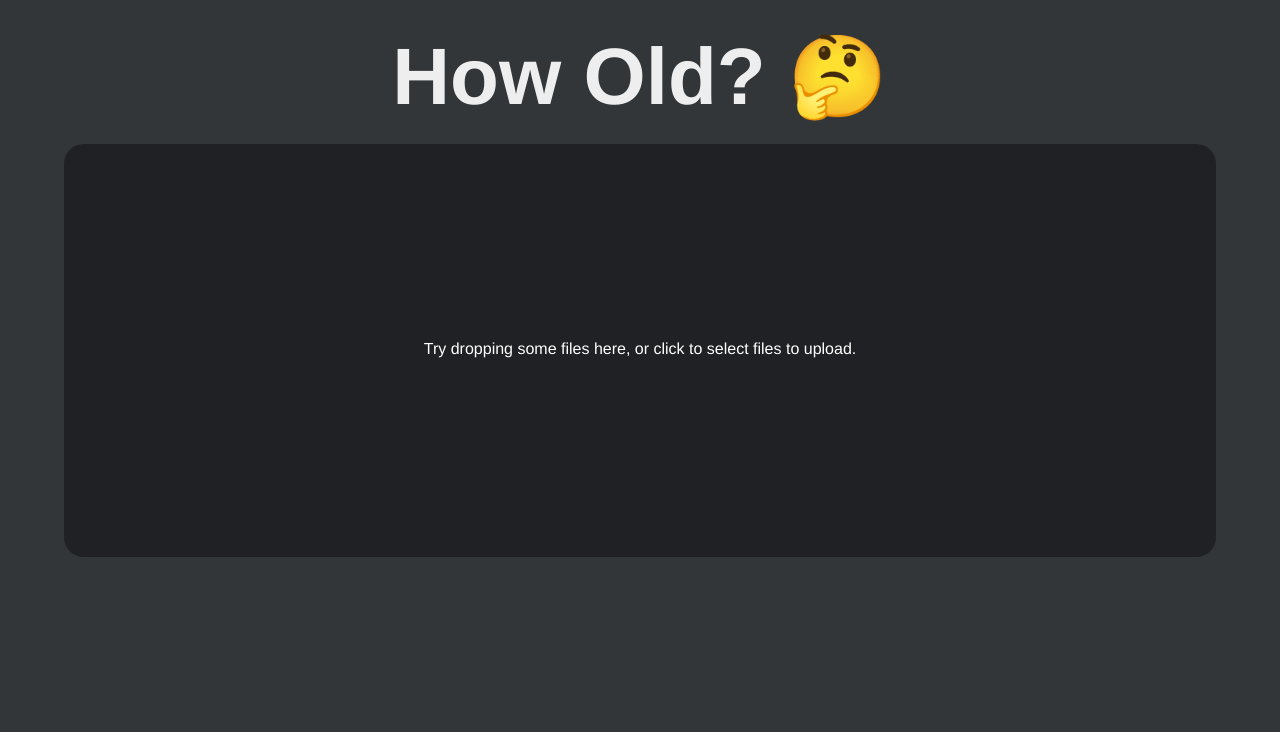
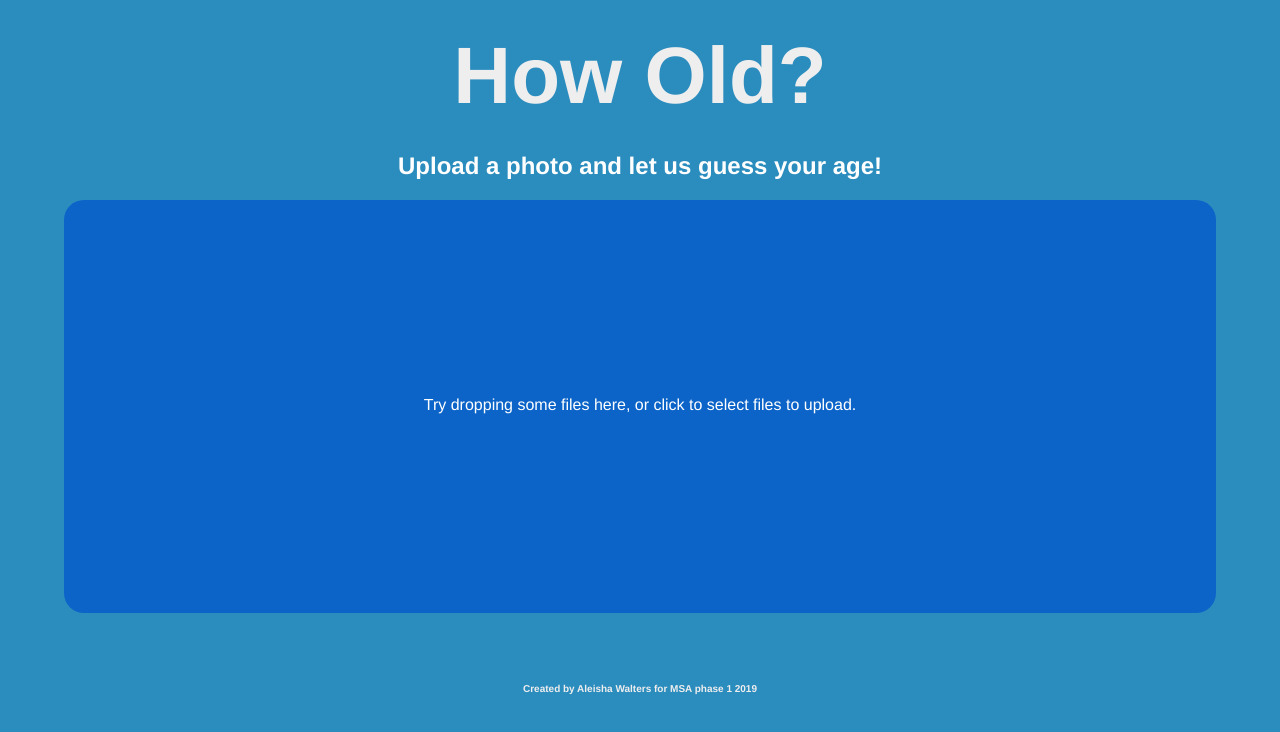
Before and after one commit to aleishawalters/msa-how-old, a React (Create React App) app: page / in a window 1280 px wide. Shown: the top 732 px of the page. Built offline with nearby package versions, Linux system fonts and the light colour scheme; the HTML template or start-up script is replaced by a standard one.

Commit message:
personalised

```diff
--- a/src/App.tsx
+++ b/src/App.tsx
@@ -1,5 +1,6 @@
 import * as React from 'react';
 import DropArea from './components/DropArea/DropArea'
+import Footer from './components/Footer/Footer'
 import Header from './components/Header/Header'
 import Result from './components/Result/Result'
 
@@ -25,8 +26,10 @@ class App extends React.Component<{},IState>{
       return (
         <div>
           <Header />
+          <h2 className='intro'>Upload a photo and let us guess your age!</h2>
           <DropArea setResults={this.resultstate} />
           <Result result={this.state.result} filelength={this.state.filelength} />
+          <Footer />
         </div>
       );
     }
--- a/src/components/DropArea/DropArea.css
+++ b/src/components/DropArea/DropArea.css
@@ -13,7 +13,7 @@
     padding-top: 5px;
     padding-bottom: 0px;
     height: 51vh;
-    background-color: #202125;
+    background-color: #0c64c9;
     border-radius: 20px;
     color: white;
   }
--- /dev/null
+++ b/src/components/Footer/Footer.css
@@ -0,0 +1,13 @@
+.footer {
+    color: white;
+    display: flex;
+    justify-content: center;
+    padding-top: 30px;
+}
+
+.footerText {
+    font-size: 10px;
+    margin: auto 0;
+    font-weight: bold;
+    color: #eeeeee;
+}
--- /dev/null
+++ b/src/components/Footer/Footer.tsx
@@ -0,0 +1,10 @@
+import * as React from 'react'
+import './Footer.css'
+
+export default function Header() {
+    return (
+        <div className="footer">
+            <h1 className='footerText'>Created by Aleisha Walters for MSA phase 1 2019 </h1>
+        </div>
+    )
+}
--- a/src/components/Header/Header.css
+++ b/src/components/Header/Header.css
@@ -17,3 +17,10 @@
     font-weight: bold;
     color: #eeeeee;
 }
+
+.intro {
+    color: white;
+    display: flex;
+    justify-content: center;stify-content: center;
+    padding-top: 10px;
+}
--- a/src/components/Header/Header.tsx
+++ b/src/components/Header/Header.tsx
@@ -4,7 +4,7 @@ import './Header.css'
 export default function Header() {
     return (
         <div className="header">
-            <h1 className='headerText'>How Old? 🤔 </h1>
+            <h1 className='headerText'>How Old? </h1>
         </div>
     )
 }
--- a/src/index.css
+++ b/src/index.css
@@ -2,5 +2,5 @@ body {
   margin: 0;
   padding: 0;
   font-family: Helvetica, sans-serif;
-  background-color: #323639;
+  background-color: #2b8cbe;
 }
```
